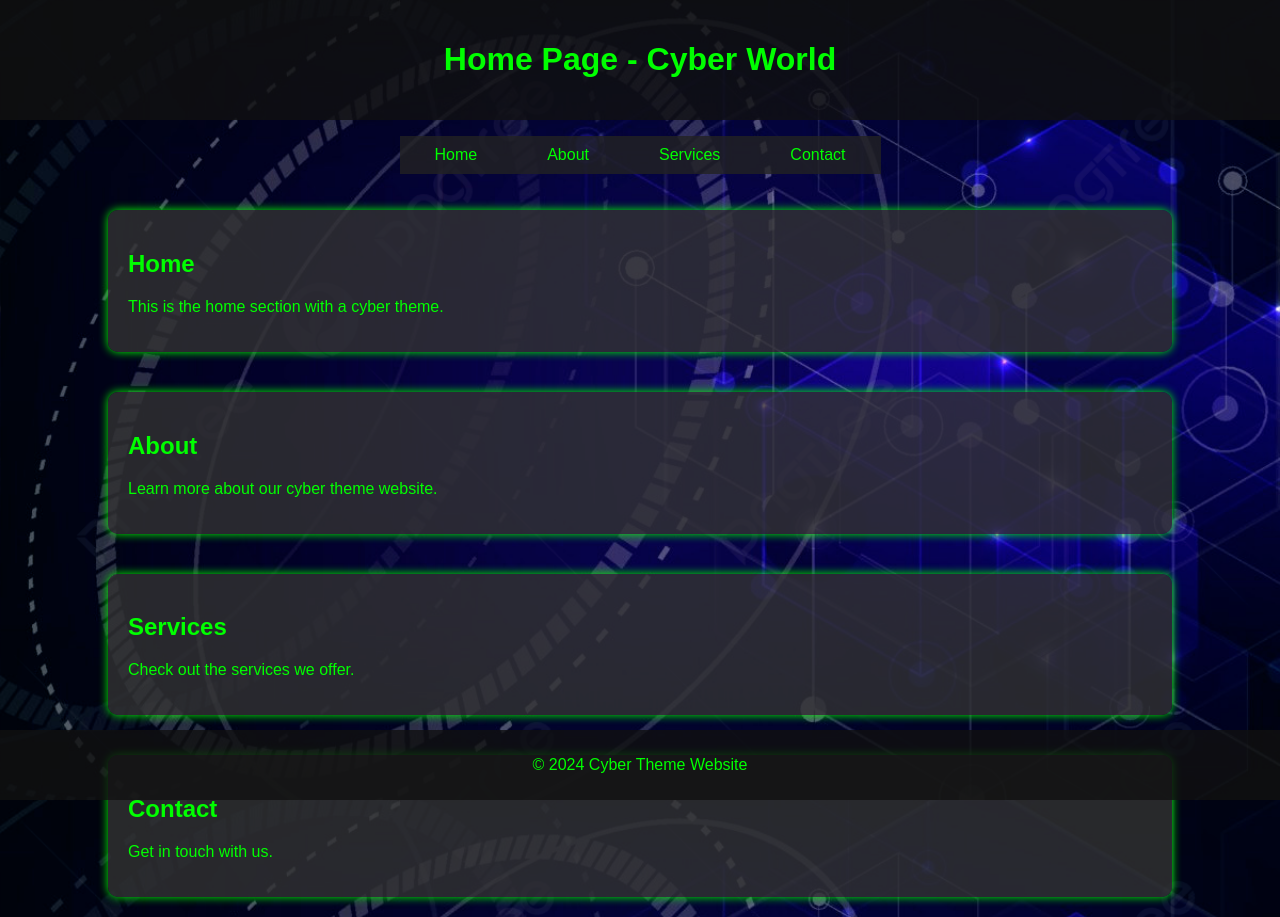
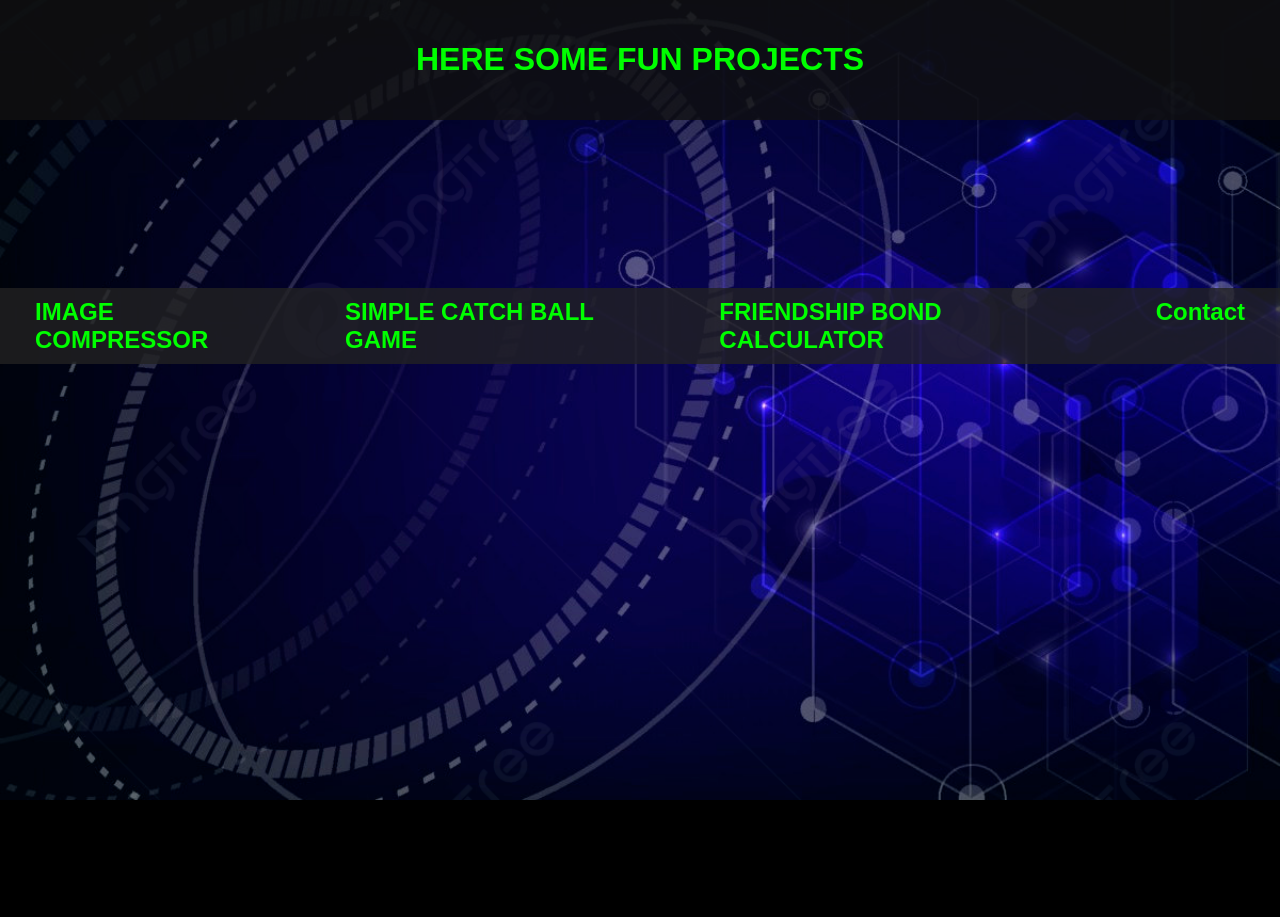
Before and after one commit to aswinkpy/mysite, a plain HTML site: page home.html in a window 1280 px wide. After the commit the page ends 800 px from the top, so only its background shows below. Drawn offline with Linux system fonts and the light colour scheme.

Commit message:
Update home.html

```diff
--- a/home.html
+++ b/home.html
@@ -3,39 +3,31 @@
 <head>
     <meta charset="UTF-8">
     <meta name="viewport" content="width=device-width, initial-scale=1.0">
-    <title>Cyber Theme Home Page</title>
+    <title></title>
     <link rel="stylesheet" href="styles.css">
 </head>
 <body>
     <header>
-        <h1>Home Page - Cyber World</h1>
+
+        <h1>HERE SOME FUN PROJECTS</h1>
     </header>
+<br>
+<br>
+<br>
+<br>
+<br>
+<br>
+<br>
+<br>
     <nav>
-        <ul>
-            <li><a href="#home">Home</a></li>
-            <li><a href="#about">About</a></li>
-            <li><a href="#services">Services</a></li>
+
+
+      <h1>  <ul>
+            <li><a href="https://aswinpsycho.github.io/image-compressor/">IMAGE COMPRESSOR</a></li>
+            <li><a href="https://aswinpsycho.github.io/catch-a-ball-game/">SIMPLE CATCH BALL GAME</a></li>
+            <li><a href="https://aswinpsycho.github.io/face-shape-detection/">FRIENDSHIP BOND CALCULATOR</a></li>
             <li><a href="#contact">Contact</a></li>
         </ul>
-    </nav>
-    <section id="home">
-        <h2>Home</h2>
-        <p>This is the home section with a cyber theme.</p>
-    </section>
-    <section id="about">
-        <h2>About</h2>
-        <p>Learn more about our cyber theme website.</p>
-    </section>
-    <section id="services">
-        <h2>Services</h2>
-        <p>Check out the services we offer.</p>
-    </section>
-    <section id="contact">
-        <h2>Contact</h2>
-        <p>Get in touch with us.</p>
-    </section>
-    <footer>
-        <p>&copy; 2024 Cyber Theme Website</p>
-    </footer>
+</h1>
 </body>
 </html>
```
